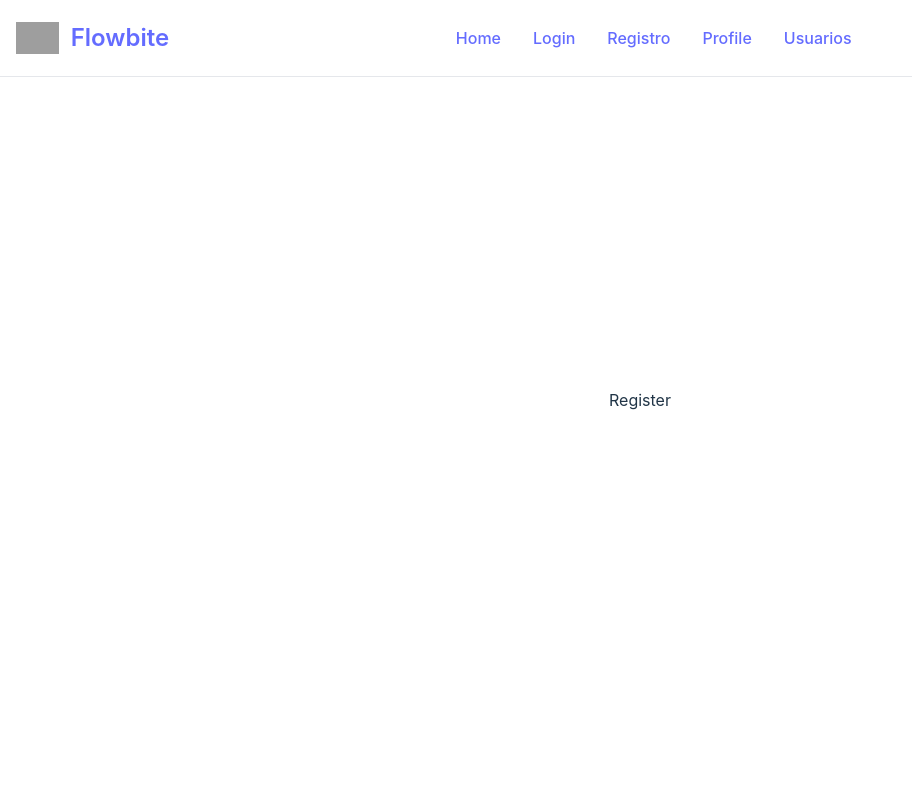
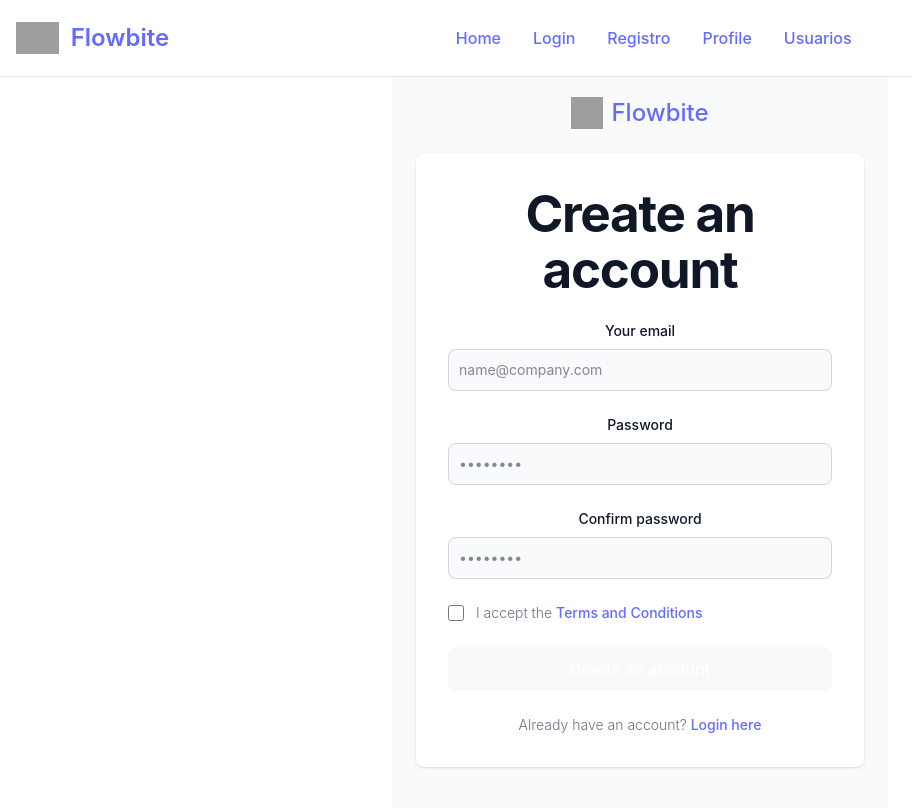
Before and after one commit to Quique1912/empleateTuFrontendMio, a React (Vite) app: page /Register in a window 1280 px wide. Shown: the top 808 px of the page, without its empty margins (0-912 px from the left). Built offline with nearby package versions, Linux system fonts and the light colour scheme; grey boxes are pictures that could not be loaded.

Commit message:
second commit

```diff
--- a/src/pages/Register.tsx
+++ b/src/pages/Register.tsx
@@ -1,9 +1,83 @@
-
+import { ChangeEvent, FormEvent, useState } from 'react'
+import { registerUser } from '../services/authService'
 
 function Register() {
-  return (
-    <div>Register</div>
-  )
+  const [form, setForm] = useState({
+    email: '',
+    password: '',
+    confirmPassword: '',
+  });
+
+  const [message, setMessage] = useState<string>(''); // Asegurar que `message` es una string
+
+  const handleSubmit = async (e: FormEvent<HTMLFormElement>) => {
+    e.preventDefault();
+
+    if (form.password !== form.confirmPassword) {
+      setMessage('Las contraseñas no coinciden');
+      return;
+    }
+
+    try {
+      await registerUser(form.email, form.password);
+      setMessage('Registro exitoso 🎉');
+    } catch (error) {
+      const msg = error instanceof Error ? error.message : 'Error desconocido';
+      setMessage(msg);
+    }
+  };
+
+  const handleChange = (e: ChangeEvent<HTMLInputElement>) => {
+    const { name, value } = e.target;
+    setForm((prevForm) => ({
+      ...prevForm,
+      [name]: value,
+    }));
+  }
+  return <>
+      <section className="bg-gray-50 dark:bg-gray-900">
+  <div className="flex flex-col items-center justify-center px-6 py-8 mx-auto md:h-screen lg:py-0">
+      <a href="#" className="flex items-center mb-6 text-2xl font-semibold text-gray-900 dark:text-white">
+          <img className="w-8 h-8 mr-2" src="https://flowbite.s3.amazonaws.com/blocks/marketing-ui/logo.svg" alt="logo"/>
+          Flowbite
+      </a>
+      <div className="w-full bg-white rounded-lg shadow dark:border md:mt-0 sm:max-w-md xl:p-0 dark:bg-gray-800 dark:border-gray-700">
+          <div className="p-6 space-y-4 md:space-y-6 sm:p-8">
+              <h1 className="text-xl font-bold leading-tight tracking-tight text-gray-900 md:text-2xl dark:text-white">
+                  Create an account
+              </h1>
+              <form className="space-y-4 md:space-y-6" action="#">
+                  <div>
+                      <label htmlFor="email" className="block mb-2 text-sm font-medium text-gray-900 dark:text-white">Your email</label>
+                      <input type="email" name="email" id="email" className="bg-gray-50 border border-gray-300 text-gray-900 text-sm rounded-lg focus:ring-primary-600 focus:border-primary-600 block w-full p-2.5 dark:bg-gray-700 dark:border-gray-600 dark:placeholder-gray-400 dark:text-white dark:focus:ring-blue-500 dark:focus:border-blue-500" placeholder="name@company.com"/>
+                  </div>
+                  <div>
+                      <label htmlFor="password" className="block mb-2 text-sm font-medium text-gray-900 dark:text-white">Password</label>
+                      <input type="password" name="password" id="password" placeholder="••••••••" className="bg-gray-50 border border-gray-300 text-gray-900 text-sm rounded-lg focus:ring-primary-600 focus:border-primary-600 block w-full p-2.5 dark:bg-gray-700 dark:border-gray-600 dark:placeholder-gray-400 dark:text-white dark:focus:ring-blue-500 dark:focus:border-blue-500"/>
+                  </div>
+                  <div>
+                      <label htmlFor="confirm-password" className="block mb-2 text-sm font-medium text-gray-900 dark:text-white">Confirm password</label>
+                      <input type="confirm-password" name="confirm-password" id="confirm-password" placeholder="••••••••" className="bg-gray-50 border border-gray-300 text-gray-900 text-sm rounded-lg focus:ring-primary-600 focus:border-primary-600 block w-full p-2.5 dark:bg-gray-700 dark:border-gray-600 dark:placeholder-gray-400 dark:text-white dark:focus:ring-blue-500 dark:focus:border-blue-500"/>
+                  </div>
+                  <div className="flex items-start">
+                      <div className="flex items-center h-5">
+                        <input id="terms" aria-describedby="terms" type="checkbox" className="w-4 h-4 border border-gray-300 rounded bg-gray-50 focus:ring-3 focus:ring-primary-300 dark:bg-gray-700 dark:border-gray-600 dark:focus:ring-primary-600 dark:ring-offset-gray-800"/>
+                      </div>
+                      <div className="ml-3 text-sm">
+                        <label htmlFor="terms" className="font-light text-gray-500 dark:text-gray-300">I accept the <a className="font-medium text-primary-600 hover:underline dark:text-primary-500" href="#">Terms and Conditions</a></label>
+                      </div>
+                  </div>
+                  <button type="submit" className="w-full text-white bg-primary-600 hover:bg-primary-700 focus:ring-4 focus:outline-none focus:ring-primary-300 font-medium rounded-lg text-sm px-5 py-2.5 text-center dark:bg-primary-600 dark:hover:bg-primary-700 dark:focus:ring-primary-800">Create an account</button>
+                  <p className="text-sm font-light text-gray-500 dark:text-gray-400">
+                      Already have an account? <a href="#" className="font-medium text-primary-600 hover:underline dark:text-primary-500">Login here</a>
+                  </p>
+              </form>
+          </div>
+      </div>
+  </div>
+</section>
+{message}
+  </>
 }
 
 export default Register
--- a/src/services/authService.ts
+++ b/src/services/authService.ts
@@ -1,4 +1,4 @@
-const URL_BASE = 'http://localhost:3000/api/'
+const URL_BASE = 'https://empleatetubackendmio.onrender.com/api/auth'
 export const loginUser = async (email: string, password: string) => {
     try{
         const response = await fetch(URL_BASE + 'auth/login',
@@ -21,3 +21,28 @@
         throw new Error(msg)
     }
 }
+export const registerUser = async (email: string, password: string, confirmPassword: string) => {
+    try {
+        if (password !== confirmPassword) {
+            throw new Error('Las contraseñas no coinciden');
+        }
+
+        const response = await fetch(URL_BASE + 'auth/register', {
+            method: 'POST',
+            headers: {
+                'Content-Type': 'application/json'
+            },
+            body: JSON.stringify({ email, password }),
+            credentials: 'include'
+        });
+
+        if (!response.ok) {
+            throw new Error('Error al registrarse');
+        }
+
+        return await response.json();
+    } catch (error) {
+        const msg = error instanceof Error ? error.message : 'Error desconocido';
+        throw new Error(msg);
+    }
+}
--- a/src/services/userService.ts
+++ b/src/services/userService.ts
@@ -1,4 +1,4 @@
-const URL_BASE = 'http://localhost:3000/api/'
+const URL_BASE = 'https://empleatetubackendmio.onrender.com/api/user'
 export const getUsers = async () => {
     try{
         const response = await fetch(URL_BASE + 'users/',{
```
